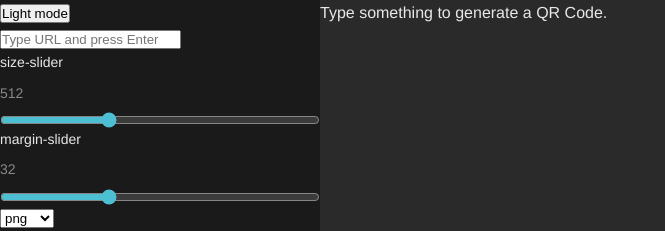
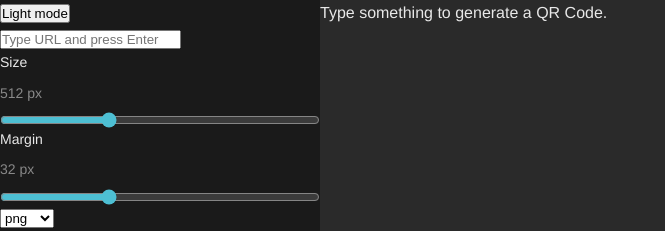
Before and after one commit to andr-migue/damero, a React (Vite) app: page / in a window 1280 px wide. Shown: the top 231 px of the page, without its empty margins (0-665 px from the left). Built offline with nearby package versions, Linux system fonts and the light colour scheme.

Commit message:
refactor update function

```diff
--- a/src/components/Sidebar/Sidebar.tsx
+++ b/src/components/Sidebar/Sidebar.tsx
@@ -1,20 +1,18 @@
 import { useState } from 'react'
 import './Sidebar.css'
-import type { Params } from '../../core/params'
+import type { Params, UpdateParam } from '../../core/params'
 import { SliderControl } from '../controls/SliderControl/SliderControl'
 
 interface SidebarProps {
     theme: 'light' | 'dark'
     toggleTheme: () => void
     params: Params
+    update: UpdateParam
     onSubmitData: (value: string) => void
     src: string | undefined
-    updateSize: (value: number) => void
-    updateMargin: (value: number) => void
-    updateFormat: (value: string) => void
 }
 
-export function Sidebar({ theme, toggleTheme, params, onSubmitData, src, updateSize, updateMargin, updateFormat }: SidebarProps) {
+export function Sidebar({ theme, toggleTheme, params, update, onSubmitData, src }: SidebarProps) {
     const [draft, setDraft] = useState('')
 
     return (
@@ -35,26 +33,28 @@ export function Sidebar({ theme, toggleTheme, params, onSubmitData, src, updateS
             </form>
 
             <SliderControl
-                label="size-slider"
+                label="Size"
                 value={params.size}
                 min={256}
                 max={1024}
                 step={1}
-                onChange={updateSize}
+                unit="px"
+                onChange={value => update('size', value)}
             />
 
             <SliderControl
-                label="margin-slider"
+                label="Margin"
                 value={params.margin}
                 min={16}
                 max={64}
                 step={1}
-                onChange={updateMargin}
+                unit="px"
+                onChange={value => update('margin', value)}
             />
 
             <select
                 value={params.format}
-                onChange={e => updateFormat(e.target.value)}
+                onChange={e => update('format', e.target.value as Params['format'])}
             >
                 <option value="svg">svg</option>
                 <option value="png">png</option>
--- a/src/core/params.ts
+++ b/src/core/params.ts
@@ -35,3 +35,5 @@ export function createParams(data: string): Params {
         ...DEFAULTS
     }
 }
+
+export type UpdateParam = <K extends keyof Params>(key: K, value: Params[K]) => void
--- a/src/pages/GeneratorPage.tsx
+++ b/src/pages/GeneratorPage.tsx
@@ -1,7 +1,7 @@
 import { createParams } from "../core/params"
 import { render } from "../core/qr"
 import { useEffect, useState } from "react"
-import type { Params } from "../core/params"
+import type { Params, UpdateParam } from "../core/params"
 import './GeneratorPage.css'
 import { Sidebar } from "../components/Sidebar/Sidebar"
 import { Content } from "../components/Content/Content"
@@ -27,9 +27,9 @@ export function GeneratorPage({ theme, toggleTheme }: GeneratorPageProps) {
 
     const src = useObjectURL(blob)
     const commitData = (value: string) => setParams(prev => ({ ...prev, data: value }))
-    const updateSize = (value: number) => setParams(prev => ({ ...prev, size: value }))
-    const updateMargin = (value: number) => setParams(prev => ({ ...prev, margin: value }))
-    const updateFormat = (value: string) => setParams(prev => ({ ...prev, format: value }))
+
+    const update: UpdateParam = (key, value) =>
+        setParams(prev => ({ ...prev, [key]: value }))
 
     return (
         <div className="box">
@@ -37,11 +37,9 @@ export function GeneratorPage({ theme, toggleTheme }: GeneratorPageProps) {
                 theme={theme}
                 toggleTheme={toggleTheme}
                 params={params}
+                update={update}
                 onSubmitData={commitData}
                 src={src}
-                updateSize={updateSize}
-                updateMargin={updateMargin}
-                updateFormat={updateFormat}
             />
             <Content src={src} hasData={!!params.data} />
         </div>
```
